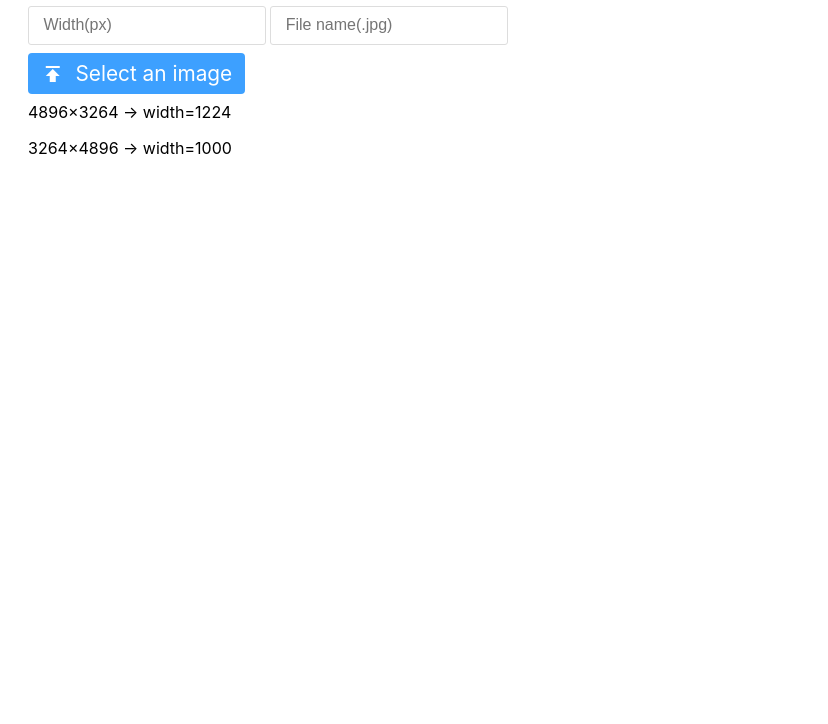
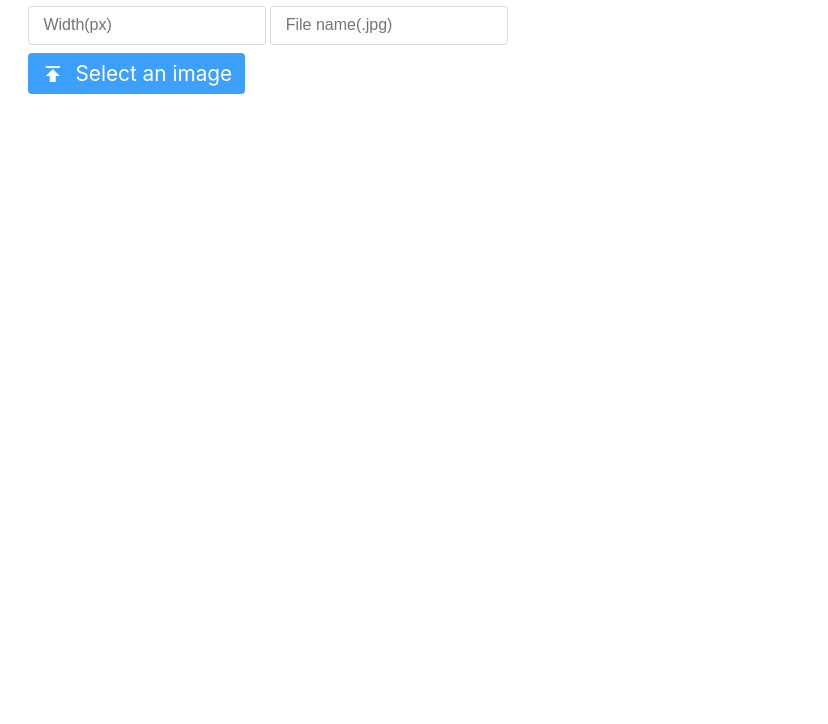
Before and after one commit to risuney/photo-compression, a plain HTML site: page index.html in a window 1280 px wide. Shown: the part 76-800 px from the top of the page, without its empty margins (0-828 px from the left). Drawn offline with Linux system fonts and the light colour scheme.

Commit message:
disable: hint

```diff
--- a/index.html
+++ b/index.html
@@ -20,8 +20,6 @@
     <a class="hidden" id="hiddenLink" download="canvas.png">link</a>
     <div class="img"></div>
     <p><span id="input_1" class="hidden"></span><span id="east" class="hidden"></span><span id="input_2" class="hidden"></span></p>
-    <p id="hint1">4896×3264 → width=1224</p>
-    <p id="hint2">3264×4896 → width=1000</p>
     <canvas class="hidden" id="targetCanvas"></canvas>
     <script src="jquery.min.js"></script>
     <script src="compression.js" charset="utf-8"></script>
```
